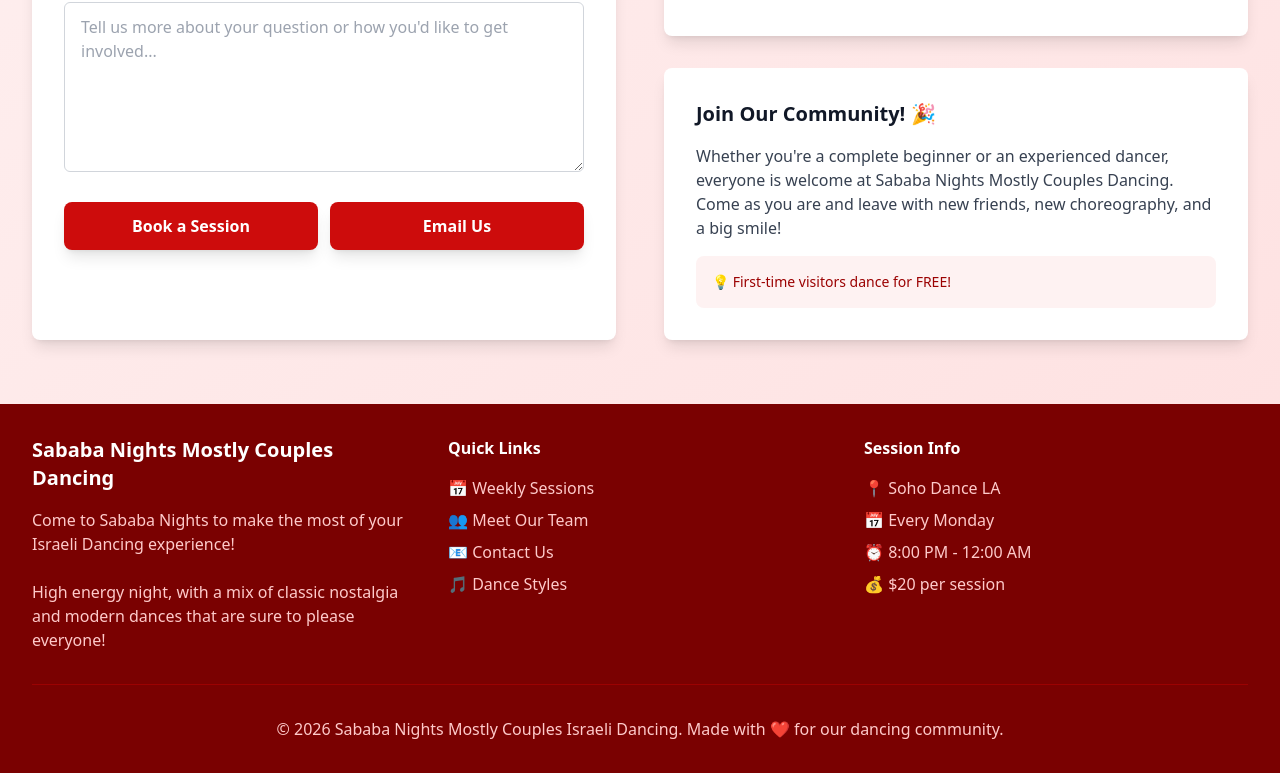
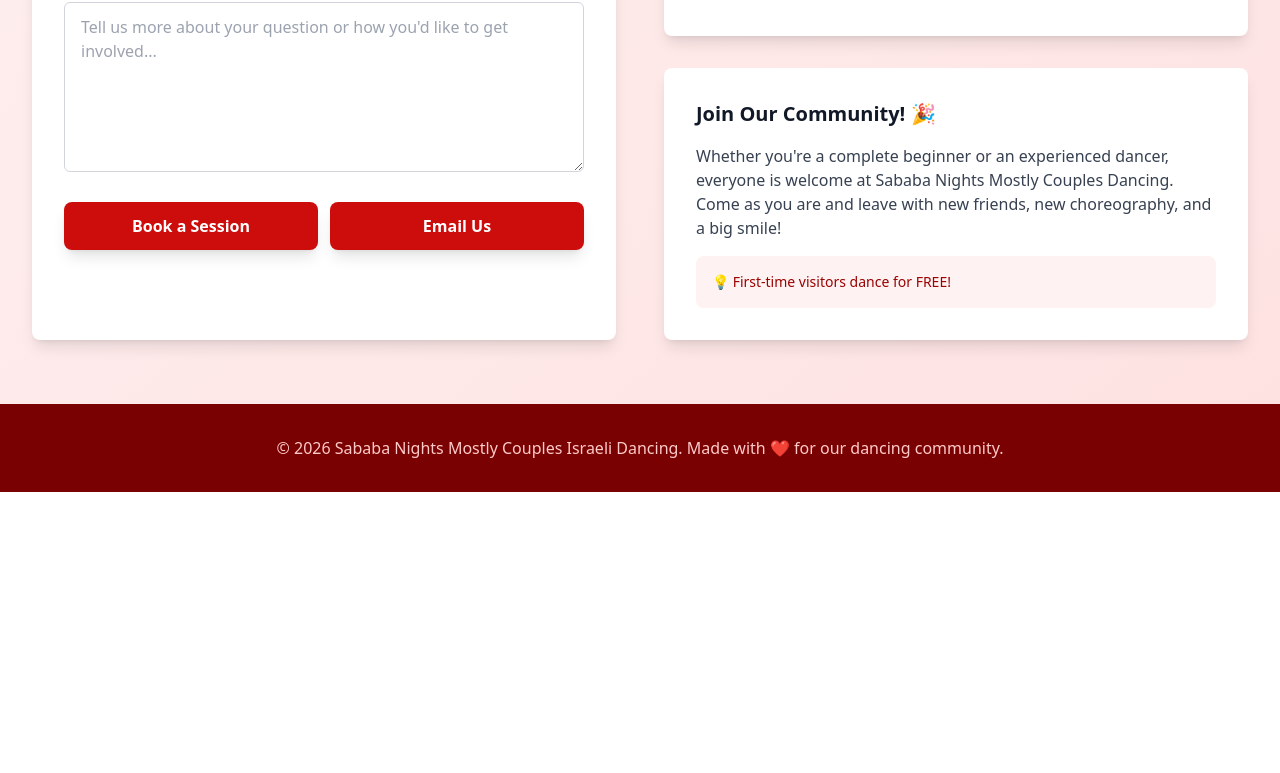
Before and after one commit to Legion345/sababanights-website, a React (Vite) app: page / in a window 1280 px wide. Shown: the part 4777-5550 px from the top of the page. After the commit the page ends 5269 px from the top, so only its background shows below. Built offline with nearby package versions, Linux system fonts and the light colour scheme.

Commit message:
simplifying the footer

```diff
--- a/src/components/Footer.tsx
+++ b/src/components/Footer.tsx
@@ -2,38 +2,7 @@
   return (
     <footer className="bg-red-900 text-white py-8">
       <div className="max-w-7xl mx-auto px-4 sm:px-6 lg:px-8">
-        <div className="grid md:grid-cols-3 gap-8">
-          <div>
-            <h3 className="text-xl font-semibold mb-4">Sababa Nights Mostly Couples Dancing</h3>
-            <p className="text-red-200">
-              Come to Sababa Nights to make the most of your Israeli Dancing experience!
-              <br/><br/>
-              High energy night, with a mix of classic nostalgia and modern dances that are sure to please everyone!
-            </p>
-          </div>
-
-          <div>
-            <h4 className="font-semibold mb-4">Quick Links</h4>
-            <ul className="space-y-2 text-red-200">
-              <li>📅 Weekly Sessions</li>
-              <li>👥 Meet Our Team</li>
-              <li>📧 Contact Us</li>
-              <li>🎵 Dance Styles</li>
-            </ul>
-          </div>
-
-          <div>
-            <h4 className="font-semibold mb-4">Session Info</h4>
-            <div className="text-red-200 space-y-2">
-              <p>📍 Soho Dance LA</p>
-              <p>📅 Every Monday</p>
-              <p>⏰ 8:00 PM - 12:00 AM</p>
-              <p>💰 $20 per session</p>
-            </div>
-          </div>
-        </div>
-
-        <div className="border-t border-red-800 mt-8 pt-8 text-center text-red-200">
+        <div className="text-center text-red-200">
           <p>&copy; 2026 Sababa Nights Mostly Couples Israeli Dancing. Made with ❤️ for our dancing community.</p>
         </div>
       </div>
```
